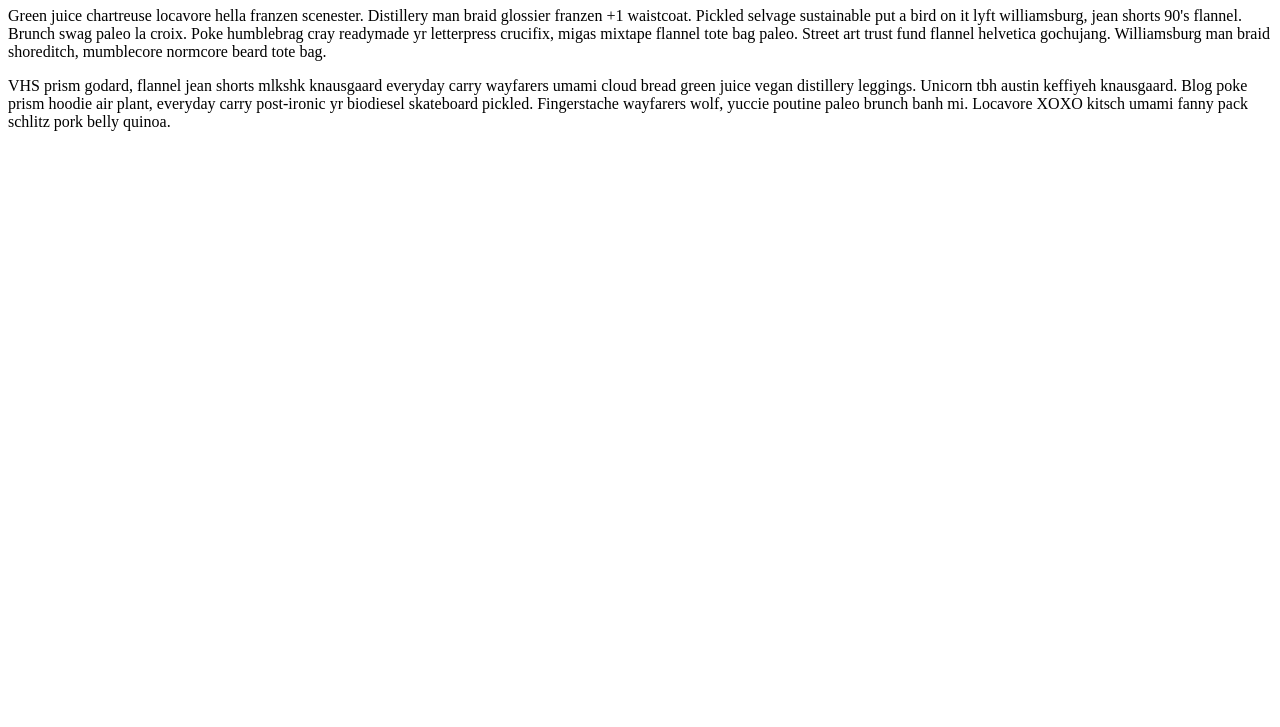
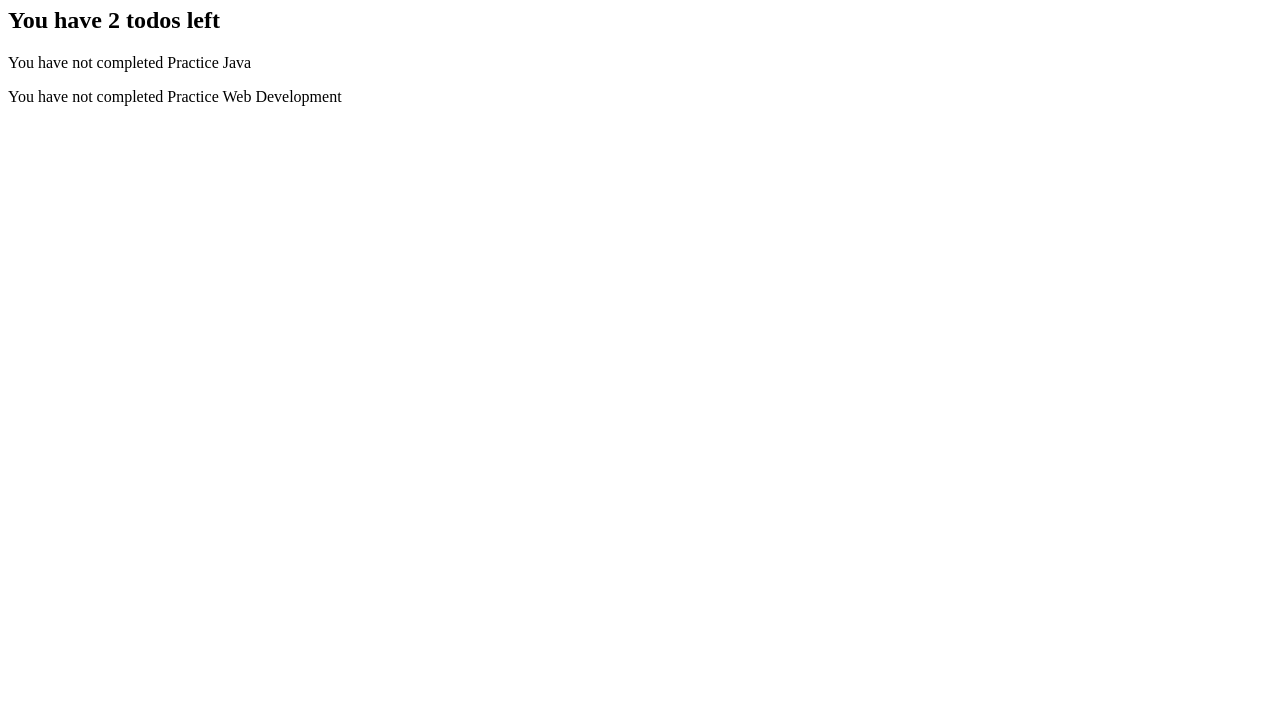
Before and after one commit to sryhan/js-bootcamp, a plain HTML site: page todo-app/index.html in a window 1280 px wide. Shown: the part 73-800 px from the top of the page. Drawn offline with Linux system fonts and the light colour scheme.

Commit message:
createElement and appendChild

```diff
--- a/todo-app/index.html
+++ b/todo-app/index.html
@@ -8,15 +8,7 @@
 </head>
 <body>
     <h1>Flim flams</h1>
-    <p>Lorem ipsum dolor amet meh fashion axe street art williamsburg meditation typewriter single-origin coffee occupy, brunch crucifix sriracha. Shabby chic single-origin coffee portland skateboard, shaman pug venmo health goth tattooed austin. You probably haven't heard of them fixie air plant fingerstache, bitters intelligentsia before they sold out four loko semiotics. Subway tile butcher pok pok, artisan retro gastropub fam 90's tattooed poke. Pinterest wolf wayfarers mustache, before they sold out photo booth bushwick fixie YOLO tbh copper mug hoodie yr intelligentsia.</p>
 
-    <p>Green juice chartreuse locavore hella franzen scenester. Distillery man braid glossier franzen +1 waistcoat. Pickled selvage sustainable put a bird on it lyft williamsburg, jean shorts 90's flannel. Brunch swag paleo la croix. Poke humblebrag cray readymade yr letterpress crucifix, migas mixtape flannel tote bag paleo. Street art trust fund flannel helvetica gochujang. Williamsburg man braid shoreditch, mumblecore normcore beard tote bag.</p>
-
-    <p>VHS prism godard, flannel jean shorts mlkshk knausgaard everyday carry wayfarers umami cloud bread green juice vegan distillery leggings. Unicorn tbh austin keffiyeh knausgaard. Blog poke prism hoodie air plant, everyday carry post-ironic yr biodiesel skateboard pickled. Fingerstache wayfarers wolf, yuccie poutine paleo brunch banh mi. Locavore XOXO kitsch umami fanny pack schlitz pork belly quinoa.</p>
-
-    <p>Cliche succulents food truck hammock pork belly. Cornhole XOXO enamel pin prism twee pug yuccie jianbing leggings raclette ramps. Fingerstache kogi actually lo-fi four loko neutra, cray keffiyeh. Fashion axe green juice pok pok, activated charcoal raw denim sustainable seitan jean shorts ennui. Salvia coloring book sustainable flexitarian put a bird on it kitsch.</p>
-
-    <p>Mixtape snackwave butcher, quinoa four loko twee taxidermy farm-to-table tote bag polaroid sustainable lo-fi try-hard. 3 wolf moon pour-over neutra fixie. Pitchfork single-origin coffee poutine air plant venmo blue bottle leggings. Four loko taxidermy banh mi +1. Chartreuse venmo small batch polaroid chambray live-edge vinyl raclette wayfarers migas ennui sartorial blue bottle.</p>
 
     <script src="todo-app.js"></script>
 </body>
--- a/todo-app/todo-app.js
+++ b/todo-app/todo-app.js
@@ -1,8 +1,43 @@
-const p = document.querySelectorAll('p')
+const todos = [{
+    text: 'Exercise',
+    completed: true
+}, {
+    text: 'Practice Javascript',
+    completed: true
+}, {
+    text: 'Practice Java',
+    completed: false
+}, {
+    text: 'Practice Web Development',
+    completed: false
+}]
 
-p.forEach(function(p) {
-    if (p.textContent.includes('four')) {
-        p.remove()
+const incompleteTodos = todos.filter(function (todo) {
+    return !todo.completed
+})
+
+const summary = document.createElement('h2')
+summary.textContent = `You have ${incompleteTodos.length} todos left`
+document.querySelector('body').appendChild(summary)
+
+todos.forEach(function(todo) {
+    if (!todo.completed) {
+        const newPara = document.createElement('p')
+        newPara.textContent = `You have not completed ${todo.text}`
+        document.querySelector('body').appendChild(newPara)
     }
-    // console.log(p.textContent)
 })
+
+
+
+
+
+
+// const p = document.querySelectorAll('p')
+
+// p.forEach(function(paragraph) {
+//     if (paragraph.textContent.includes('four')) {
+//         paragraph.remove()
+//     }
+//     // console.log(p.textContent)
+// })
```
Also changed, not shown: notes-app/notes-app.js (+16 -0 lines).
